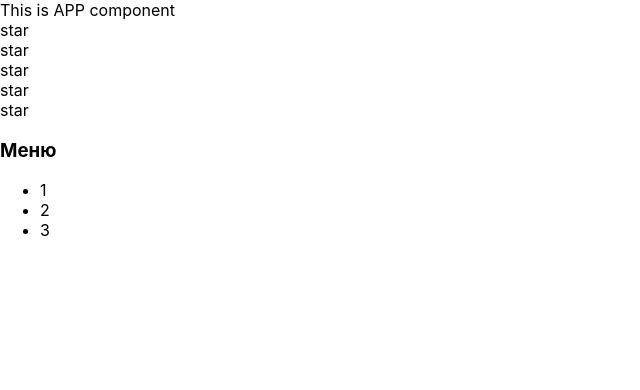
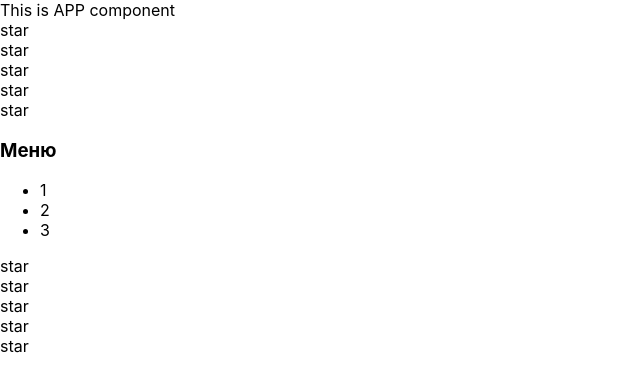
Before and after one commit to AndreyZaytsev90/MyRepository, a React (Create React App) app in the folder IT-KAMASUTRA/tempyarn/my-app/: page / in a window 1280 px wide. Shown: the top 390 px of the page, without its empty margins (0-640 px from the left). Built offline with nearby package versions, Linux system fonts and the light colour scheme.

Commit message:
change file

```diff
--- a/IT-KAMASUTRA/tempyarn/my-app/src/App.tsx
+++ b/IT-KAMASUTRA/tempyarn/my-app/src/App.tsx
@@ -1,37 +1,46 @@
 import React from 'react';
-import logo from './logo.svg';
+//import logo from './logo.svg';
 import './App.css';
 
 
-function hello() {
+/*function hello() {
     debugger
     alert("Hello IT-Incubator")
-}
+}*/
+
 //hello();
+
 //function declaration
 function App() {
     // полезное что-то
-debugger
     // обязана вернуть JSX
+    console.log("App rendering")
     return (
         <div>
-            This is APP component
-            <Rating />
-            <Accordion />
+            <AppTitle/>
+            <Rating/>
+            <Accordion/>
+            <Rating/>
+
         </div>
     );
 }
 
+function AppTitle() {
+    console.log("AppTitle rendering")
+    return <>This is APP component</>
+
+}
 
 function Rating() {
-    debugger
+    console.log("Rating rendering")
     return (
         <div>
-            <Star />
-            <Star />
-            <Star />
-            <Star />
-            <Star />
+            <Star/>
+            <Star/>
+            <Star/>
+            <Star/>
+            <Star/>
         </div>
 
     )
@@ -39,19 +48,35 @@
 }
 
 function Accordion() {
-    debugger
+    console.log("Accordion rendering")
+    return <div>
+        <AccordionTitle/>
+        <AccordionBody/>
+    </div>
+
+}
+
+function Star() {
+    console.log("Star rendering")
+    return <div>star</div>
+}
+
+function AccordionTitle() {
+    console.log("AccordionTitle rendering")
     return <div>
         <h3>Меню</h3>
+    </div>
+}
+
+function AccordionBody() {
+    console.log("AccordionBody rendering")
+    return <div>
         <ul>
             <li>1</li>
             <li>2</li>
             <li>3</li>
         </ul>
     </div>
-
 }
 
-function Star() {
-    return  <div>star</div>
-}
 export default App;
```
